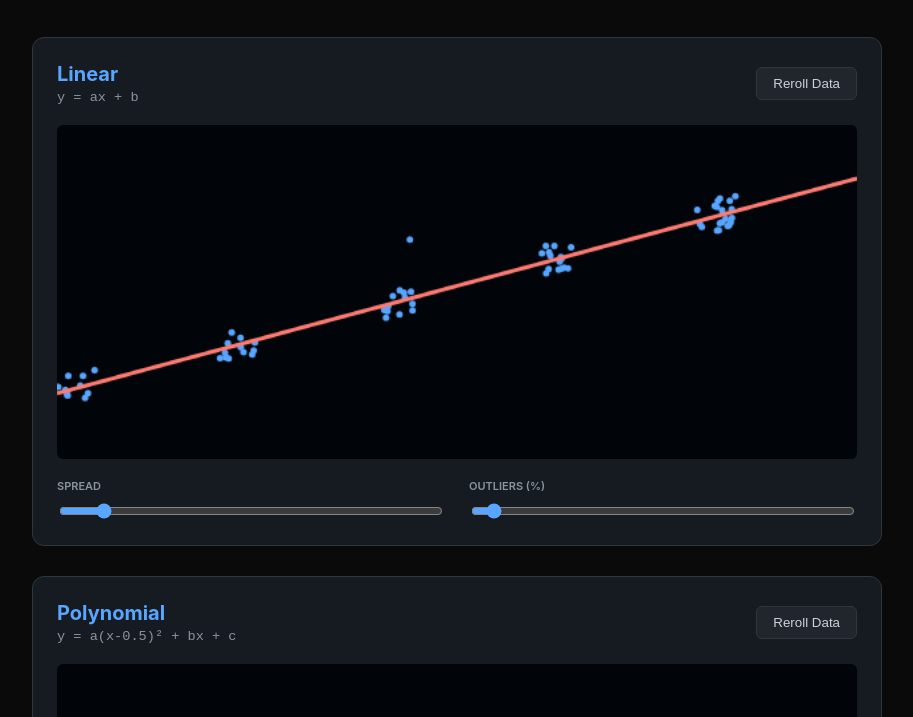
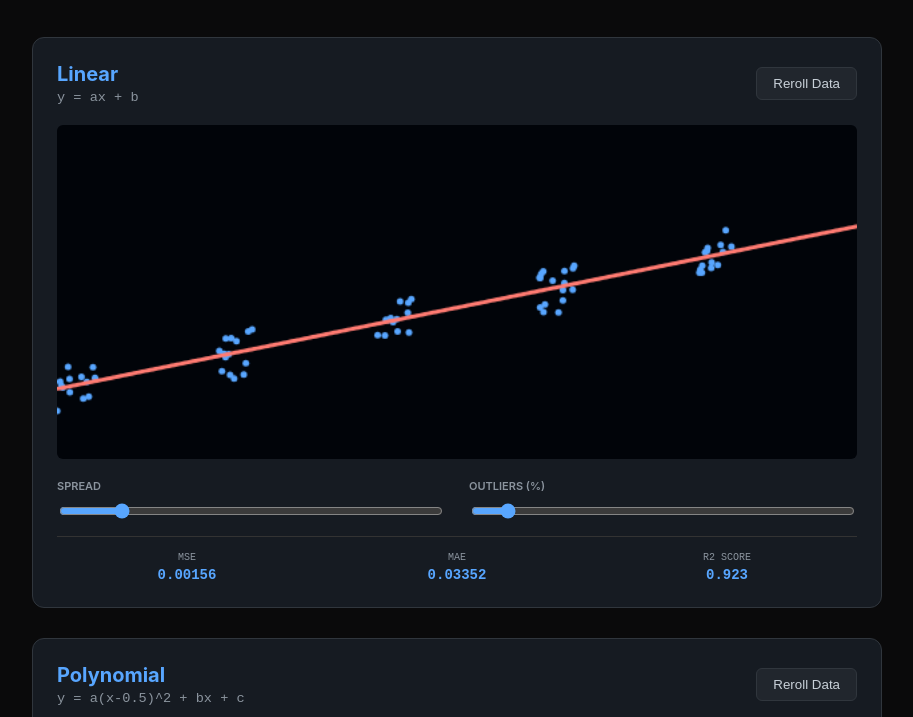
Before and after one commit to AdamPodymniak1/machine-learning-js, a plain HTML site: page index.html in a window 1280 px wide. Shown: the part 83-800 px from the top of the page, without its empty margins (183-1096 px from the left). Drawn offline with Linux system fonts and the light colour scheme.

Commit message:
added evaluating metrics

```diff
--- a/index.html
+++ b/index.html
@@ -27,11 +27,25 @@
             <div class="local-controls">
                 <div class="control-item">
                     <label>Spread</label>
-                    <input type="range" class="spread-input" min="0" max="100" value="10">
+                    <input type="range" class="spread-input" min="0" max="100" value="15">
                 </div>
                 <div class="control-item">
                     <label>Outliers (%)</label>
-                    <input type="range" class="outlier-input" min="0" max="25" value="1">
+                    <input type="range" class="outlier-input" min="0" max="25" value="2">
+                </div>
+            </div>
+            <div class="score-grid">
+                <div class="score-item">
+                    <label>MSE</label>
+                    <span class="mse-value">0.0000</span>
+                </div>
+                <div class="score-item">
+                    <label>MAE</label>
+                    <span class="mae-value">0.0000</span>
+                </div>
+                <div class="score-item">
+                    <label>R2 Score</label>
+                    <span class="r2-value">0.0000</span>
                 </div>
             </div>
         </div>
--- a/main.js
+++ b/main.js
@@ -2,8 +2,8 @@ class BaseRegressor {
     constructor(type) {
         this.type = type;
         this.params = { a: 0.5, b: 0.5, c: 0.5, d: 0.5 };
-        this.lr = 0.1;
-        this.iters = 3000;
+        this.lr = 0.15;
+        this.iters = 3500;
     }
 
     sigmoid(z) {
@@ -47,15 +47,13 @@ class BaseRegressor {
                     da += err * Math.exp(this.params.b * x);
                     db += err * this.params.a * x * Math.exp(this.params.b * x);
                     dc += err;
-                }
-                else if (this.type === 'Logarithmic') { da += err; db += err * Math.log(x + 0.05); }
+                } else if (this.type === 'Logarithmic') { da += err; db += err * Math.log(x + 0.05); }
                 else if (this.type === 'Periodic') {
                     da += err * Math.sin(this.params.b * x + this.params.c);
                     db += err * this.params.a * x * Math.cos(this.params.b * x + this.params.c);
                     dc += err * this.params.a * Math.cos(this.params.b * x + this.params.c);
                     dd += err;
-                }
-                else if (this.type === 'Logistic') {
+                } else if (this.type === 'Logistic') {
                     const s = pred * (1 - pred);
                     da += err * s * (-this.params.b * 10);
                     db += err * s * (x - this.params.a) * 10;
@@ -70,34 +68,43 @@ class BaseRegressor {
     }
 
     fitStep(points) {
-        let bestA = 0.5, bestB = 0, bestC = 0;
-        let minError = Infinity;
-
-        for (let testA = 0.1; testA < 0.9; testA += 0.05) {
-            const leftPoints = points.filter(p => (p.x / 600) < testA);
-            const rightPoints = points.filter(p => (p.x / 600) >= testA);
-
-            if (leftPoints.length === 0 || rightPoints.length === 0) continue;
-
-            const avgB = leftPoints.reduce((sum, p) => sum + (250 - p.y) / 250, 0) / leftPoints.length;
-            const avgC = rightPoints.reduce((sum, p) => sum + (250 - p.y) / 250, 0) / rightPoints.length;
-
-            let totalErr = 0;
+        let bestA = 0.5, bestB = 0, bestC = 0, minErr = Infinity;
+        for (let tA = 0.1; tA < 0.9; tA += 0.05) {
+            const left = points.filter(p => (p.x / 600) < tA);
+            const right = points.filter(p => (p.x / 600) >= tA);
+            if (!left.length || !right.length) continue;
+            const avgB = left.reduce((s, p) => s + (250 - p.y) / 250, 0) / left.length;
+            const avgC = right.reduce((s, p) => s + (250 - p.y) / 250, 0) / right.length;
+            let err = 0;
             points.forEach(p => {
-                const x = p.x / 600;
-                const y = (250 - p.y) / 250;
-                const pred = x < testA ? avgB : avgC;
-                totalErr += Math.pow(pred - y, 2);
+                const pred = (p.x / 600) < tA ? avgB : avgC;
+                err += Math.pow(pred - (250 - p.y) / 250, 2);
             });
-
-            if (totalErr < minError) {
-                minError = totalErr;
-                bestA = testA;
-                bestB = avgB;
-                bestC = avgC;
-            }
+            if (err < minErr) { minErr = err; bestA = tA; bestB = avgB; bestC = avgC; }
         }
         this.params = { a: bestA, b: bestB, c: bestC };
+    }
+
+    getMetrics(points) {
+        let sse = 0, sae = 0, sst = 0;
+        const n = points.length;
+        const yVals = points.map(p => (250 - p.y) / 250);
+        const yMean = yVals.reduce((a, b) => a + b, 0) / n;
+
+        for (let p of points) {
+            const x = p.x / 600;
+            const y = (250 - p.y) / 250;
+            const pred = this.predict(x);
+            const err = pred - y;
+            sse += err * err;
+            sae += Math.abs(err);
+            sst += Math.pow(y - yMean, 2);
+        }
+        return {
+            mse: (sse / n).toFixed(5),
+            mae: (sae / n).toFixed(5),
+            r2: (sst === 0 ? 0 : 1 - (sse / sst)).toFixed(3)
+        };
     }
 }
 
@@ -109,13 +116,19 @@ class ModelViz {
         this.el = clone.querySelector('.model-card');
         this.canvas = clone.querySelector('canvas');
         this.ctx = this.canvas.getContext('2d');
+        this.mseLabel = this.el.querySelector('.mse-value');
+        this.maeLabel = this.el.querySelector('.mae-value');
+        this.r2Label = this.el.querySelector('.r2-value');
         this.spreadInput = this.el.querySelector('.spread-input');
         this.outlierInput = this.el.querySelector('.outlier-input');
         this.rerollBtn = this.el.querySelector('.reroll-btn');
+
         this.el.querySelector('.model-title').textContent = type;
         this.el.querySelector('.model-formula').textContent = formula;
         container.appendChild(this.el);
+
         this.model = new BaseRegressor(type);
+        this.points = [];
         this.initEvents();
         this.generate();
     }
@@ -130,41 +143,35 @@ class ModelViz {
         const spread = this.spreadInput.value / 100;
         const outlierChance = this.outlierInput.value / 100;
         this.points = [];
-
         const mode = ['clusters', 'gap', 'hetero', 'normal'][Math.floor(Math.random() * 4)];
-        const baseA = Math.random() * 0.7 + 0.1;
-        const baseB = Math.random() * 10 + 2;
 
         for (let i = 0; i < 70; i++) {
-            let xNorm = Math.random();
-            if (mode === 'gap' && xNorm > 0.4 && xNorm < 0.6) xNorm += 0.25;
-            if (mode === 'clusters') xNorm = Math.floor(xNorm * 5) / 5 + (Math.random() * 0.05);
+            let xN = Math.random();
+            if (mode === 'gap' && xN > 0.4 && xN < 0.6) xN += 0.25;
+            if (mode === 'clusters') xN = Math.floor(xN * 5) / 5 + (Math.random() * 0.05);
 
-            let yNorm;
-            switch(this.type) {
-                case 'Linear': yNorm = baseA * xNorm + 0.2; break;
-                case 'Polynomial': yNorm = 2.5 * Math.pow(xNorm - 0.5, 2) + 0.2; break;
-                case 'Exponential': yNorm = 0.1 * Math.exp(2 * xNorm) + 0.1; break;
-                case 'Logarithmic': yNorm = 0.5 + 0.2 * Math.log(xNorm + 0.01); break;
-                case 'Periodic': yNorm = 0.2 * Math.sin(baseB * xNorm) + 0.5; break;
-                case 'Step': yNorm = xNorm < 0.5 ? 0.2 : 0.8; break;
-                case 'Logistic':
-                    const threshold = 0.5 + (Math.random() - 0.5) * 0.2;
-                    yNorm = xNorm < threshold ? 0.1 : 0.9;
-                    break;
+            let yN;
+            switch (this.type) {
+                case 'Linear': yN = 0.5 * xN + 0.2; break;
+                case 'Polynomial': yN = 2.5 * Math.pow(xN - 0.5, 2) + 0.2; break;
+                case 'Exponential': yN = 0.1 * Math.exp(2 * xN) + 0.1; break;
+                case 'Logarithmic': yN = 0.5 + 0.2 * Math.log(xN + 0.01); break;
+                case 'Periodic': yN = 0.2 * Math.sin(10 * xN) + 0.5; break;
+                case 'Step': yN = xN < 0.5 ? 0.2 : 0.8; break;
+                case 'Logistic': yN = xN < 0.5 ? 0.1 : 0.9; break;
             }
 
-            if (Math.random() < outlierChance) {
-                yNorm = Math.random();
-            } else {
-                const noiseScale = (mode === 'hetero') ? (xNorm * spread) : spread;
-                yNorm += (Math.random() - 0.5) * noiseScale;
-            }
+            if (Math.random() < outlierChance) yN = Math.random();
+            else yN += (Math.random() - 0.5) * (mode === 'hetero' ? xN * spread : spread);
 
-            yNorm = Math.max(0, Math.min(1, yNorm));
-            this.points.push({ x: xNorm * 600, y: 250 - (yNorm * 250) });
+            yN = Math.max(0, Math.min(1, yN));
+            this.points.push({ x: xN * 600, y: 250 - (yN * 250) });
         }
         this.model.fit(this.points);
+        const m = this.model.getMetrics(this.points);
+        this.mseLabel.textContent = m.mse;
+        this.maeLabel.textContent = m.mae;
+        this.r2Label.textContent = m.r2;
         this.draw();
     }
 
@@ -180,8 +187,8 @@ class ModelViz {
         this.ctx.lineWidth = 3;
         this.ctx.beginPath();
         for (let x = 0; x <= 600; x += 2) {
-            const yNorm = this.model.predict(x / 600);
-            this.ctx.lineTo(x, 250 - (yNorm * 250));
+            const yN = this.model.predict(x / 600);
+            this.ctx.lineTo(x, 250 - (yN * 250));
         }
         this.ctx.stroke();
     }
@@ -190,7 +197,7 @@ class ModelViz {
 const container = document.getElementById('models-container');
 const types = [
     ['Linear', 'y = ax + b'],
-    ['Polynomial', 'y = a(x-0.5)² + bx + c'],
+    ['Polynomial', 'y = a(x-0.5)^2 + bx + c'],
     ['Exponential', 'y = ae^(bx) + c'],
     ['Logarithmic', 'y = a + b * ln(x)'],
     ['Periodic', 'y = a * sin(bx + c) + d'],
--- a/style.css
+++ b/style.css
@@ -1,16 +1,131 @@
-body { background: #0a0a0b; color: #d1d1d1; font-family: 'Inter', sans-serif; margin: 0; padding: 20px; }
-.dashboard { max-width: 850px; margin: 0 auto; }
-header { text-align: center; margin-bottom: 40px; }
-header h1 { color: #58a6ff; margin-bottom: 8px; font-weight: 300; letter-spacing: 1px; }
-header p { color: #6e7681; font-size: 0.9rem; }
-.model-card { background: #161b22; border: 1px solid #30363d; border-radius: 12px; padding: 24px; margin-bottom: 30px; }
-.model-header { display: flex; justify-content: space-between; align-items: center; margin-bottom: 20px; }
-.model-title { margin: 0; font-size: 1.25rem; color: #58a6ff; }
-.model-formula { margin: 4px 0 0 0; font-family: 'Courier New', monospace; color: #8b949e; font-size: 0.85rem; }
-.reroll-btn { padding: 8px 16px; background: #21262d; border: 1px solid #30363d; color: #c9d1d9; border-radius: 6px; cursor: pointer; }
-.reroll-btn:hover { background: #30363d; }
-canvas { background: #010409; border-radius: 6px; width: 100%; display: block; }
-.local-controls { display: grid; grid-template-columns: 1fr 1fr; gap: 24px; margin-top: 20px; }
-.control-item { display: flex; flex-direction: column; gap: 8px; }
-.control-item label { font-size: 11px; color: #8b949e; text-transform: uppercase; font-weight: 600; }
-input[type="range"] { accent-color: #58a6ff; cursor: pointer; }
+body {
+    background: #0a0a0b;
+    color: #d1d1d1;
+    font-family: 'Inter', sans-serif;
+    margin: 0;
+    padding: 20px;
+}
+
+.dashboard {
+    max-width: 850px;
+    margin: 0 auto;
+}
+
+header {
+    text-align: center;
+    margin-bottom: 40px;
+}
+
+header h1 {
+    color: #58a6ff;
+    margin-bottom: 8px;
+    font-weight: 300;
+    letter-spacing: 1px;
+}
+
+header p {
+    color: #6e7681;
+    font-size: 0.9rem;
+}
+
+.model-card {
+    background: #161b22;
+    border: 1px solid #30363d;
+    border-radius: 12px;
+    padding: 24px;
+    margin-bottom: 30px;
+}
+
+.model-header {
+    display: flex;
+    justify-content: space-between;
+    align-items: center;
+    margin-bottom: 20px;
+}
+
+.model-title {
+    margin: 0;
+    font-size: 1.25rem;
+    color: #58a6ff;
+}
+
+.model-formula {
+    margin: 4px 0 0 0;
+    font-family: 'Courier New', monospace;
+    color: #8b949e;
+    font-size: 0.85rem;
+}
+
+.reroll-btn {
+    padding: 8px 16px;
+    background: #21262d;
+    border: 1px solid #30363d;
+    color: #c9d1d9;
+    border-radius: 6px;
+    cursor: pointer;
+}
+
+.reroll-btn:hover {
+    background: #30363d;
+}
+
+canvas {
+    background: #010409;
+    border-radius: 6px;
+    width: 100%;
+    display: block;
+}
+
+.local-controls {
+    display: grid;
+    grid-template-columns: 1fr 1fr;
+    gap: 24px;
+    margin-top: 20px;
+}
+
+.control-item {
+    display: flex;
+    flex-direction: column;
+    gap: 8px;
+}
+
+.control-item label {
+    font-size: 11px;
+    color: #8b949e;
+    text-transform: uppercase;
+    font-weight: 600;
+}
+
+input[type="range"] {
+    accent-color: #58a6ff;
+    cursor: pointer;
+}
+
+.score-grid {
+    margin-top: 15px;
+    padding-top: 15px;
+    border-top: 1px solid #333;
+    display: grid;
+    grid-template-columns: repeat(3, 1fr);
+    gap: 10px;
+    font-family: monospace;
+}
+
+.score-item {
+    display: flex;
+    flex-direction: column;
+    align-items: center;
+}
+
+.score-item label {
+    font-size: 10px;
+    color: #8b949e;
+    margin-bottom: 4px;
+    text-transform: uppercase;
+}
+
+.score-item span {
+    font-size: 14px;
+    font-weight: bold;
+    color: #58a6ff;
+}
```
